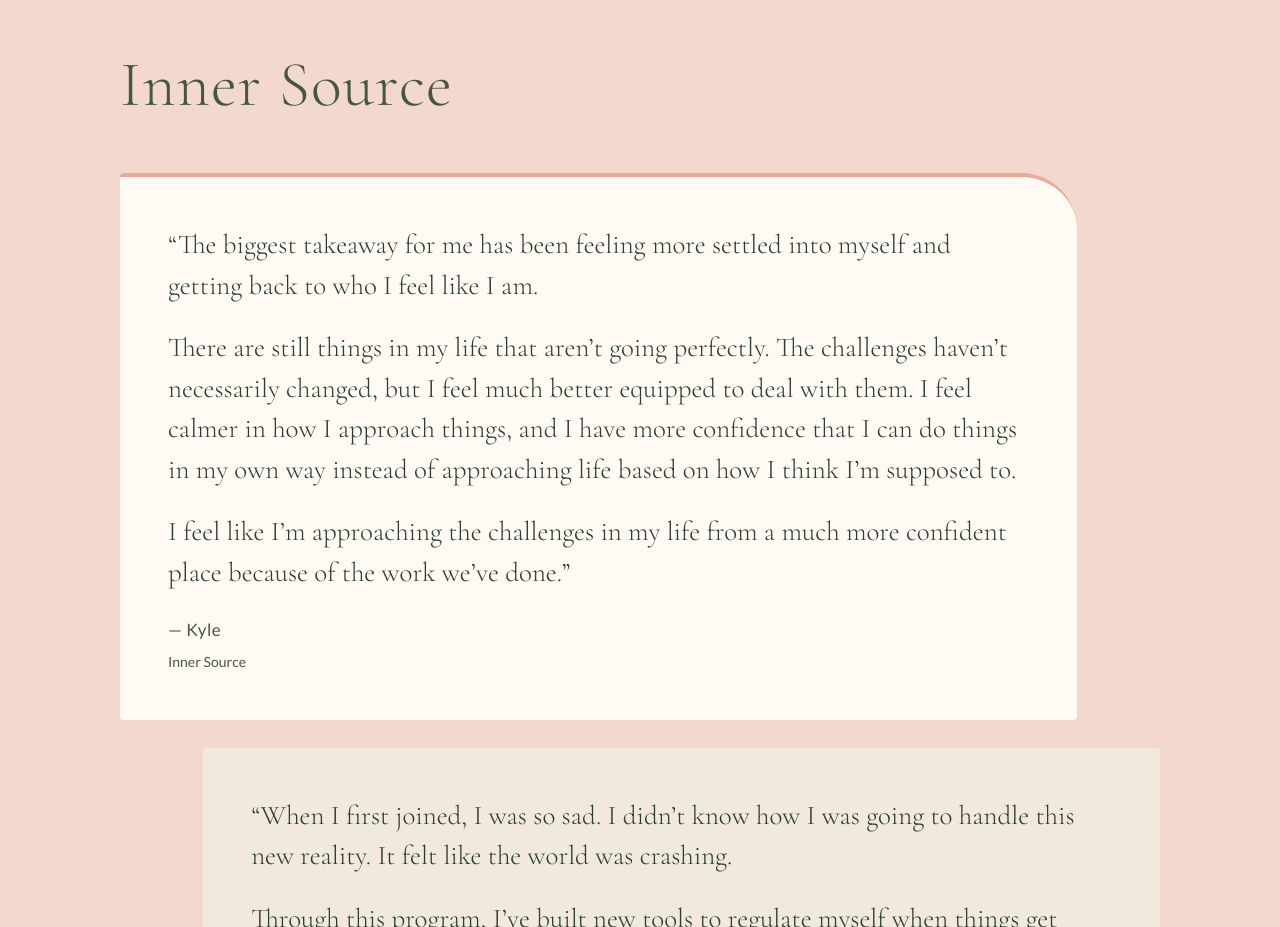
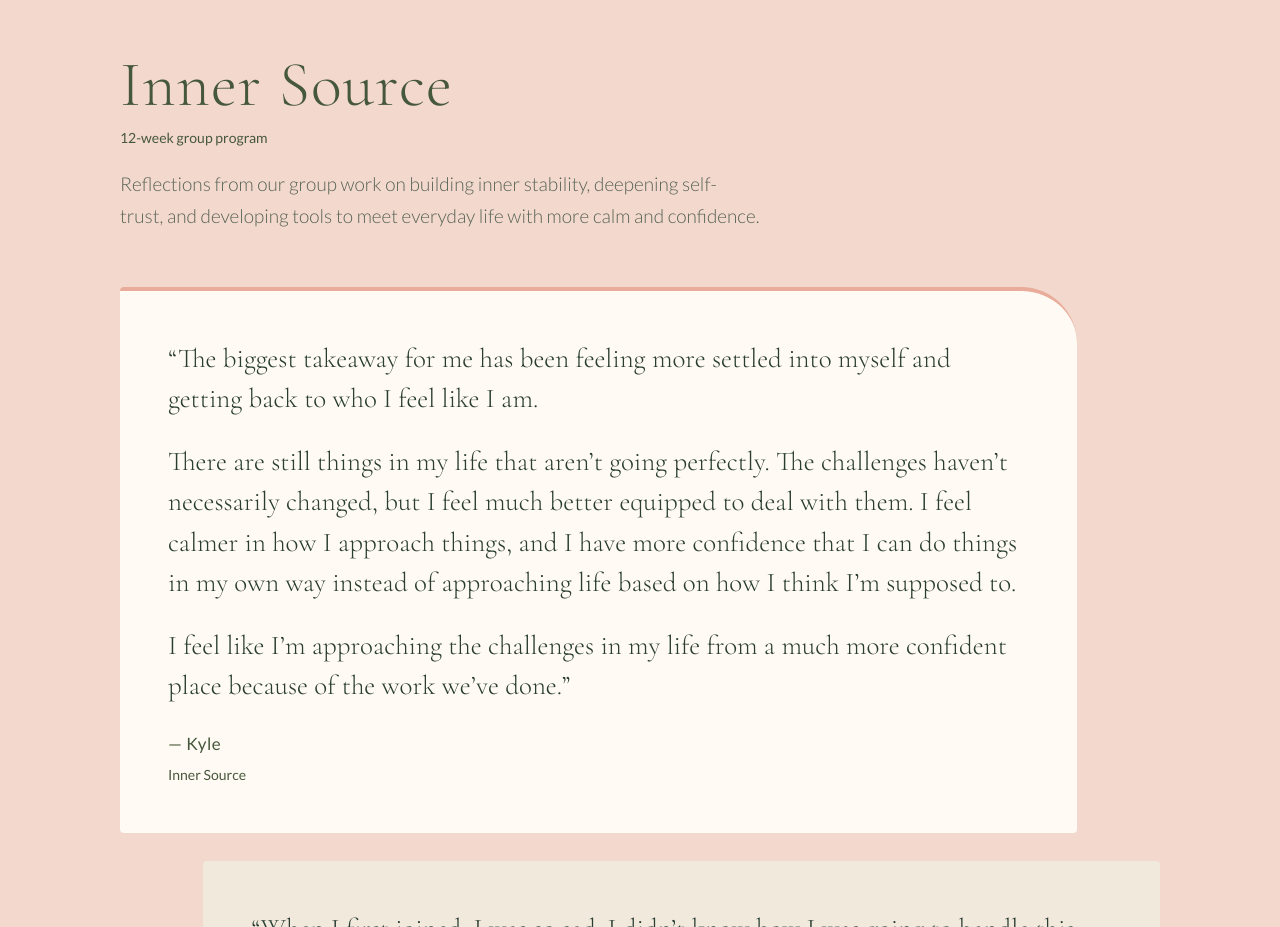
Before and after one commit to danielleronit-source/website, a plain HTML site: page testimonials/index.html in a window 1280 px wide. Shown: the part 6420-7347 px from the top of the page. Drawn offline with nearby package versions, Linux system fonts and the light colour scheme.

Commit message:
Introduce Inner Source testimonials as a 12-week group program

```diff
--- a/testimonials/index.html
+++ b/testimonials/index.html
@@ -190,6 +190,8 @@
 <section class="story-band tone-salmon" id="inner-source-section"><div class="narrow center">
 <section class="program-testimonials" id="inner-source-stories" aria-labelledby="inner-source-stories-title">
           <h2 id="inner-source-stories-title">Inner Source</h2>
+          <p class="testimonial-source">12-week group program</p>
+          <p class="program-introduction">Reflections from our group work on building inner stability, deepening self-trust, and developing tools to meet everyday life with more calm and confidence.</p>
           <div class="written-testimonials program-written-grid">
           <blockquote class="written-story program-written-story" id="kyle-testimonial">
               <p>“The biggest takeaway for me has been feeling more settled into myself and getting back to who I feel like I am.</p>
```
